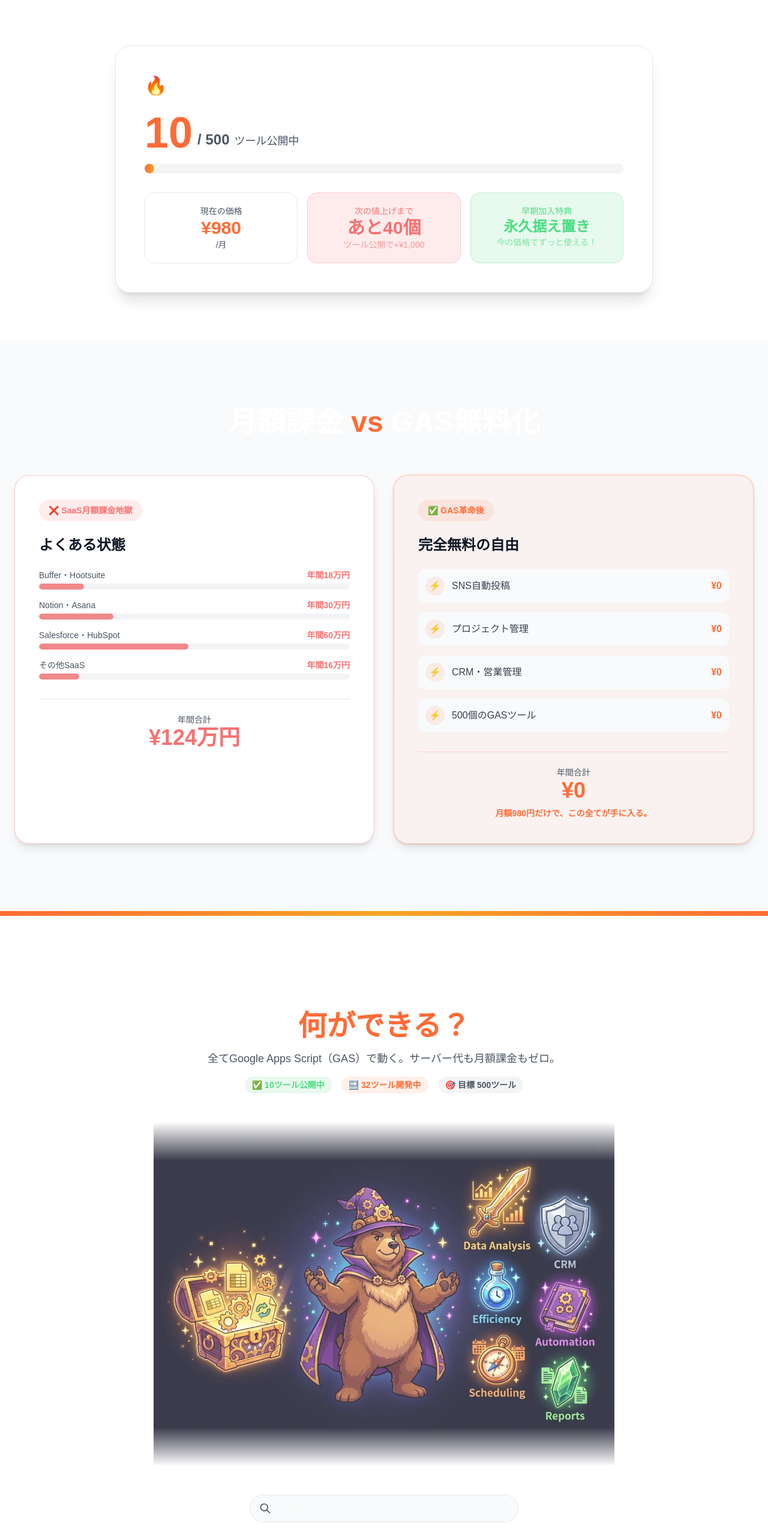
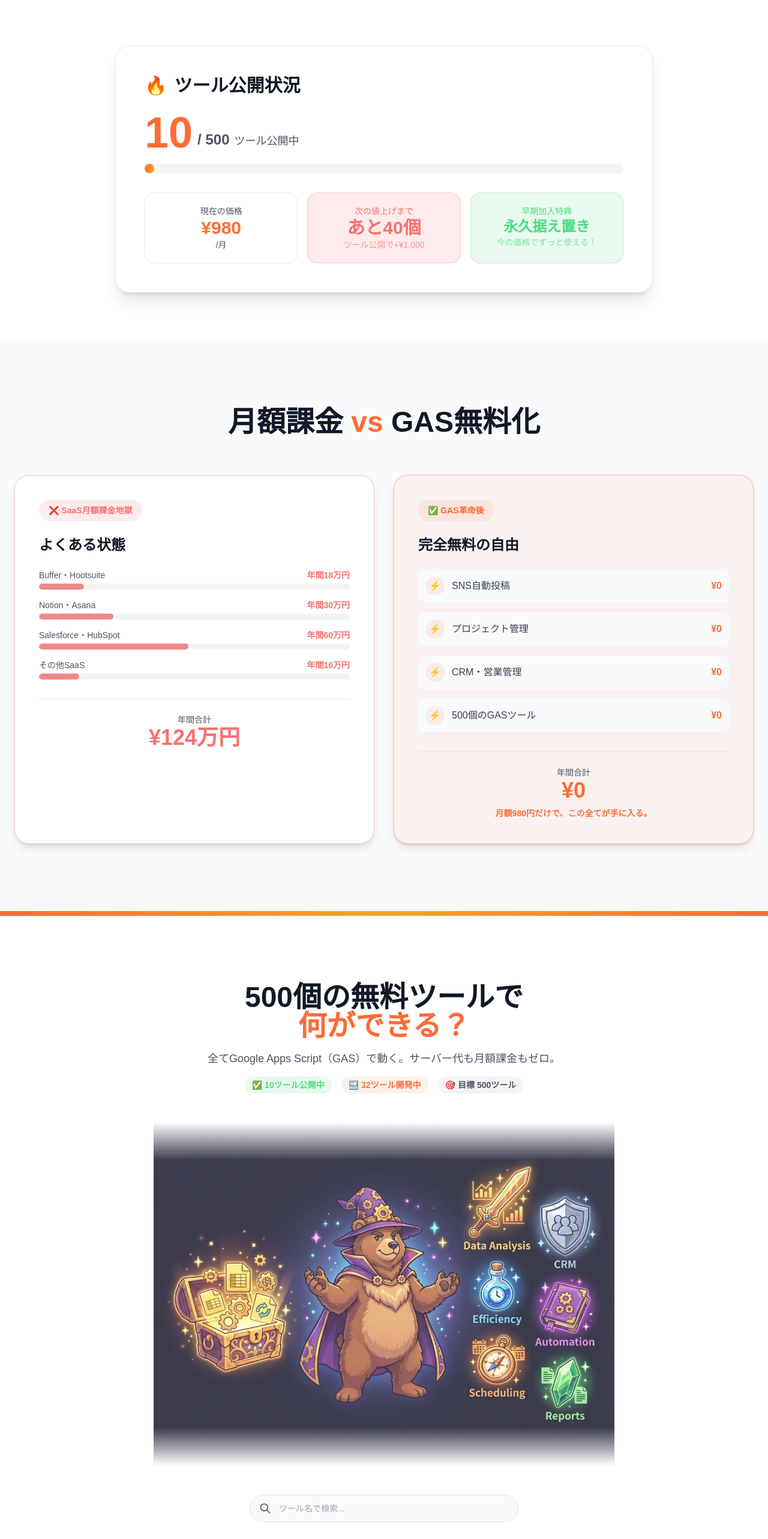
Before and after one commit to rebirth-ai/gasoji-labo-lp, a Next.js app: page / in a window 1280 px wide. Shown: the part 820-3386 px from the top of the page at 60% size. Built offline with nearby package versions, Linux system fonts and the light colour scheme.

Commit message:
v16.1: テキスト色修正（白背景に白文字→黒文字に全修正）+ ボタン色修正

```diff
--- a/components/BeforeAfter.tsx
+++ b/components/BeforeAfter.tsx
@@ -2,7 +2,7 @@ export default function BeforeAfter() {
   return (
     <section className="px-6 py-12 md:py-28 bg-gray-50">
       <div className="mx-auto max-w-7xl">
-        <h2 className="mb-16 text-center text-2xl font-black text-white sm:text-4xl md:text-5xl whitespace-nowrap">
+        <h2 className="mb-16 text-center text-2xl font-black text-gray-900 sm:text-4xl md:text-5xl whitespace-nowrap">
           月額課金 <span className="text-[#FF6B35]">vs</span> GAS無料化
         </h2>
 
--- a/components/FAQ.tsx
+++ b/components/FAQ.tsx
@@ -47,7 +47,7 @@ export default function FAQ() {
     <section id="faq" className="px-6 py-12 md:py-28 bg-white">
       <div className="mx-auto max-w-3xl">
         <div className="mb-16 text-center">
-          <h2 className="mb-4 text-4xl font-black text-white md:text-5xl">
+          <h2 className="mb-4 text-4xl font-black text-gray-900 md:text-5xl">
             よくある<span className="text-[#FF6B35]">質問</span>
           </h2>
         </div>
--- a/components/FinalCTA.tsx
+++ b/components/FinalCTA.tsx
@@ -3,7 +3,7 @@ export default function FinalCTA() {
     <section className="px-6 py-12 md:py-28 bg-gray-50">
       <div className="mx-auto max-w-4xl">
         <div className="rounded-[2rem] bg-gradient-to-br from-[#FF6B35]/10 to-[#F5A623]/5 p-12 text-center shadow-2xl border border-[#FF6B35]/20 md:p-16">
-          <h2 className="mb-6 text-4xl font-black leading-tight text-white md:text-5xl">
+          <h2 className="mb-6 text-4xl font-black leading-tight text-gray-900 md:text-5xl">
             あなたも
             <br />
             <span className="bg-gradient-to-r from-[#FF6B35] to-[#F5A623] bg-clip-text text-transparent">
--- a/components/PricingTable.tsx
+++ b/components/PricingTable.tsx
@@ -12,7 +12,7 @@ export default function PricingTable() {
     <section id="pricing" className="px-6 py-12 md:py-28 bg-gray-50">
       <div className="mx-auto max-w-5xl">
         <div className="mb-16 text-center">
-          <h2 className="mb-4 text-4xl font-black text-white md:text-5xl">
+          <h2 className="mb-4 text-4xl font-black text-gray-900 md:text-5xl">
             <span className="text-[#FF6B35]">今が最安値。</span>
             <br />
             早期加入で永久据え置き。
--- a/components/Profile.tsx
+++ b/components/Profile.tsx
@@ -24,7 +24,7 @@ export default function Profile() {
                 Googleアカウントを<br className="sm:hidden" />「AI自動エージェント」に変える人
               </p>
               <p className="text-sm sm:text-base text-gray-600 leading-relaxed text-left">
-                元々、小さな会社の経営者だった。楽楽精算、kintone、Slack、Trello、Salesforce… 便利なSaaSを次々と導入して、気づいたら<strong className="text-white whitespace-nowrap">年間¥124万</strong>払ってた。そこでGoogleスプレッドシート + GASで月額課金ツールを全部無料化。<strong className="text-white whitespace-nowrap">年間¥124万→¥0</strong>に。この経験を、あなたにも共有したい。「難しいツールを、誰でも使えるシンプルなものに。」それが俺のミッションだ。
+                元々、小さな会社の経営者だった。楽楽精算、kintone、Slack、Trello、Salesforce… 便利なSaaSを次々と導入して、気づいたら<strong className="text-gray-900 whitespace-nowrap">年間¥124万</strong>払ってた。そこでGoogleスプレッドシート + GASで月額課金ツールを全部無料化。<strong className="text-gray-900 whitespace-nowrap">年間¥124万→¥0</strong>に。この経験を、あなたにも共有したい。「難しいツールを、誰でも使えるシンプルなものに。」それが俺のミッションだ。
               </p>
 
               {/* Stats */}
--- a/components/Roadmap.tsx
+++ b/components/Roadmap.tsx
@@ -51,7 +51,7 @@ export default function Roadmap() {
       <div className="mx-auto max-w-5xl">
         <div className="mb-16 text-center">
           <p className="mb-3 text-sm font-bold tracking-[0.1em] text-[#FF6B35] uppercase">ロードマップ</p>
-          <h2 className="mb-4 text-4xl font-black text-white md:text-5xl">
+          <h2 className="mb-4 text-4xl font-black text-gray-900 md:text-5xl">
             <span className="text-[#FF6B35]">500ツール</span>への道のり
           </h2>
           <p className="text-lg text-gray-500">段階的にツール追加 → 段階的に値上げ。早期加入ほどお得。</p>
--- a/components/Testimonials.tsx
+++ b/components/Testimonials.tsx
@@ -53,7 +53,7 @@ export default function Testimonials() {
       <div className="mx-auto max-w-7xl">
         <div className="mb-16 text-center">
           <p className="mb-3 text-sm font-bold tracking-[0.1em] text-[#FF6B35] uppercase">ユーザーの声</p>
-          <h2 className="mb-4 text-4xl font-black text-white md:text-5xl">
+          <h2 className="mb-4 text-4xl font-black text-gray-900 md:text-5xl">
             導入者の<span className="text-[#FF6B35]">リアルな声</span>
           </h2>
           <p className="text-base text-gray-600">実際にGASツールを使っている方々の体験談</p>
@@ -79,7 +79,7 @@ export default function Testimonials() {
               {/* Stars */}
               <div className="mb-4 flex gap-0.5">
                 {Array.from({ length: 5 }).map((_, j) => (
-                  <svg key={j} className={`w-4 h-4 ${j < t.stars ? 'text-[#F5A623]' : 'text-white/10'}`} fill="currentColor" viewBox="0 0 20 20">
+                  <svg key={j} className={`w-4 h-4 ${j < t.stars ? 'text-[#F5A623]' : 'text-gray-200'}`} fill="currentColor" viewBox="0 0 20 20">
                     <path d="M9.049 2.927c.3-.921 1.603-.921 1.902 0l1.07 3.292a1 1 0 00.95.69h3.462c.969 0 1.371 1.24.588 1.81l-2.8 2.034a1 1 0 00-.364 1.118l1.07 3.292c.3.921-.755 1.688-1.54 1.118l-2.8-2.034a1 1 0 00-1.175 0l-2.8 2.034c-.784.57-1.838-.197-1.539-1.118l1.07-3.292a1 1 0 00-.364-1.118L2.98 8.72c-.783-.57-.38-1.81.588-1.81h3.461a1 1 0 00.951-.69l1.07-3.292z" />
                   </svg>
                 ))}
--- a/components/ToolCounter.tsx
+++ b/components/ToolCounter.tsx
@@ -16,7 +16,7 @@ export default function ToolCounter() {
           {/* Header */}
           <div className="mb-6 flex items-center gap-3">
             <span className="text-3xl">🔥</span>
-            <h2 className="text-2xl font-black text-white md:text-3xl">ツール公開状況</h2>
+            <h2 className="text-2xl font-black text-gray-900 md:text-3xl">ツール公開状況</h2>
           </div>
 
           {/* Counter */}
--- a/components/ToolDashboard.tsx
+++ b/components/ToolDashboard.tsx
@@ -83,7 +83,7 @@ export default function ToolDashboard() {
     <section id="tools" className="px-4 sm:px-6 py-12 md:py-28 bg-white">
       <div className="mx-auto max-w-7xl">
         <div className="mb-12 text-center">
-          <h2 className="mb-4 text-4xl font-black text-white md:text-5xl">
+          <h2 className="mb-4 text-4xl font-black text-gray-900 md:text-5xl">
             {TOTAL_TOOLS}個の無料ツールで
             <br />
             <span className="text-[#FF6B35]">何ができる？</span>
@@ -117,7 +117,7 @@ export default function ToolDashboard() {
               value={search}
               onChange={(e) => setSearch(e.target.value)}
               aria-label="ツール名で検索"
-              className="w-full rounded-full border border-gray-200 bg-gray-50 py-3 pl-12 pr-4 text-sm text-white placeholder-white/30 outline-none focus:border-[#FF6B35] focus:ring-2 focus:ring-[#FF6B35]/20"
+              className="w-full rounded-full border border-gray-200 bg-gray-50 py-3 pl-12 pr-4 text-sm text-gray-900 placeholder-gray-400 outline-none focus:border-[#FF6B35] focus:ring-2 focus:ring-[#FF6B35]/20"
             />
           </div>
         </div>
```
